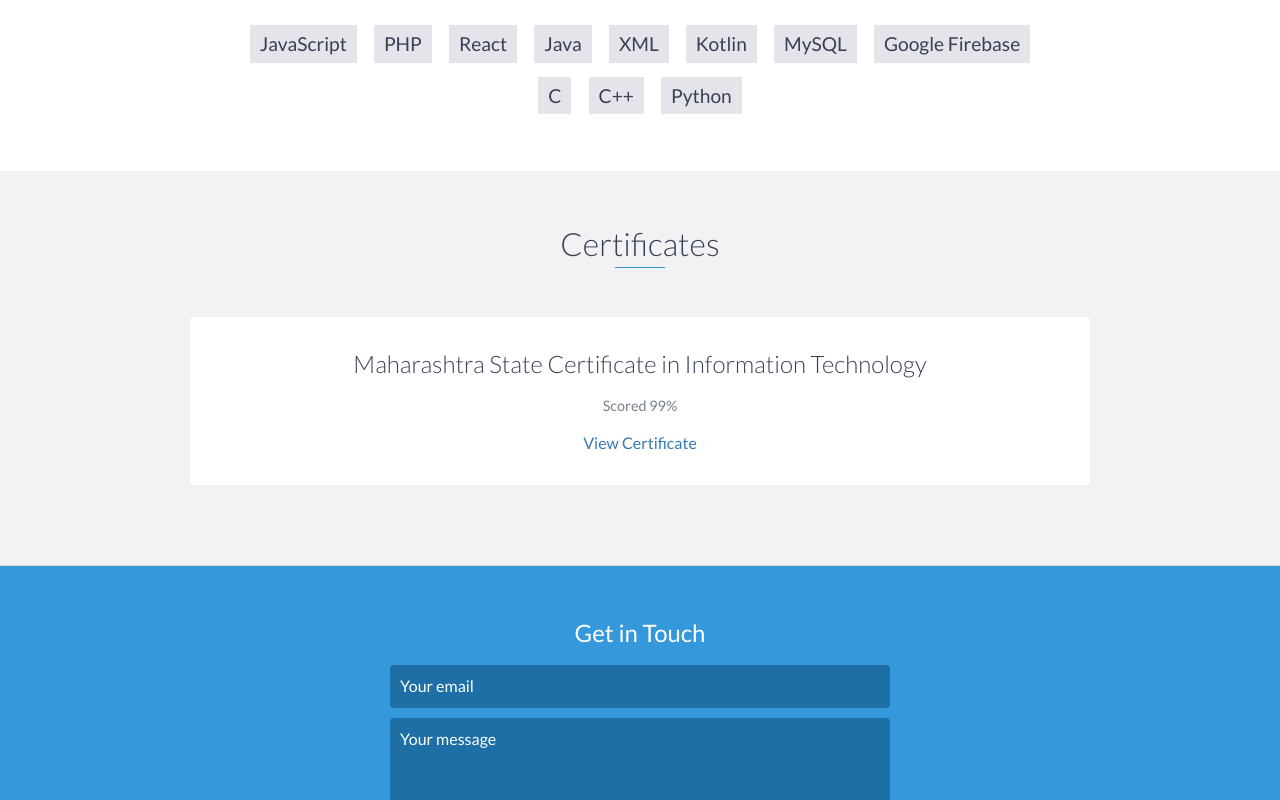
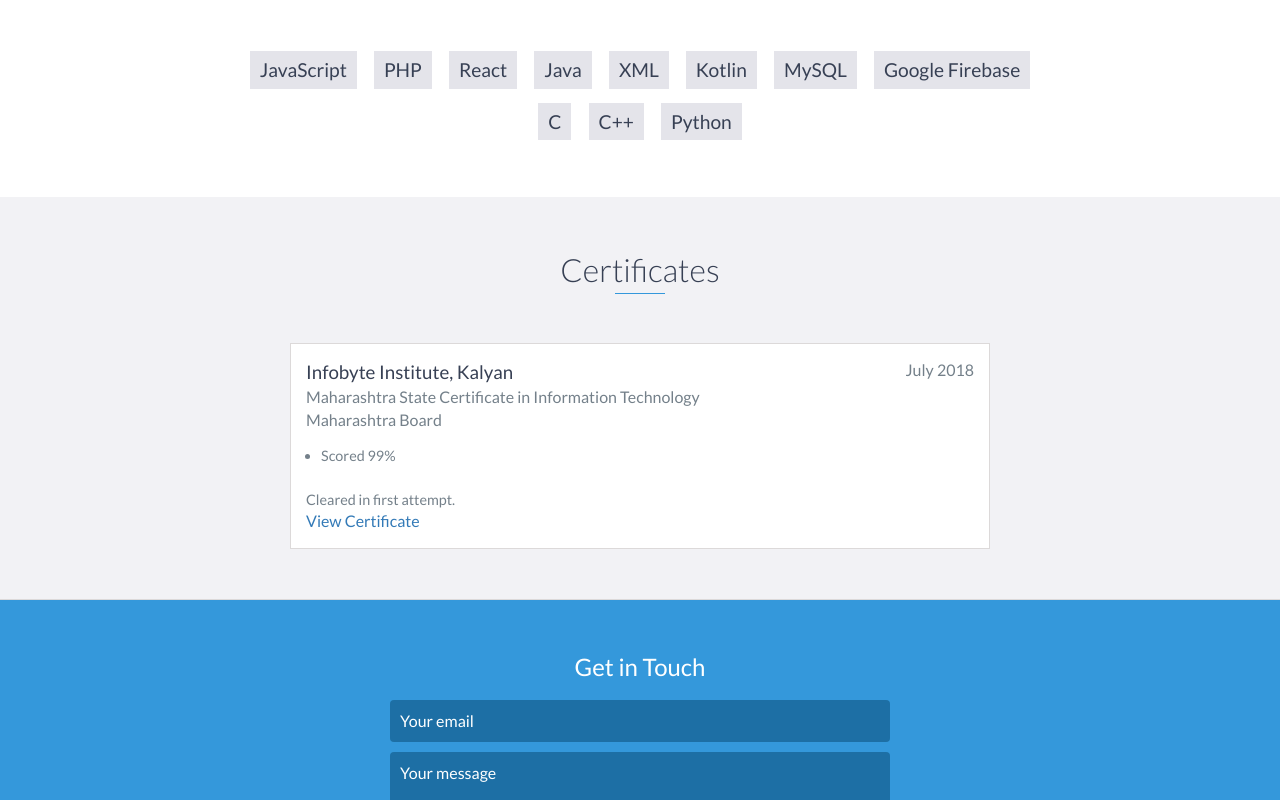
Before and after one commit to shridey/shridey.github.io, a website: page index.html in a window 1280 px wide. Shown: the part 3094-3894 px from the top of the page. Drawn offline with nearby package versions, Linux system fonts and the light colour scheme.

Commit message:
Added Date in Certificates and Corrected its Color

```diff
--- a/css/styles.css
+++ b/css/styles.css
@@ -596,7 +596,7 @@ footer {
 }
 
 #certificates {
-    padding: 50px 15px;
+    padding: 50px 15px 20px 15px;
     border-bottom: 1px solid #dcd9d9;
     text-align: center
 }
@@ -606,49 +606,43 @@ footer {
     margin-bottom: 50px
 }
 
-.certificate {
-    position: relative;
-    max-width: 900px;
+.certificate-block {
+    max-width: 700px;
     margin: 0 auto 30px auto;
-    overflow: hidden;
+    padding: 15px;
     background: #fff;
-    border-radius: 4px
+    border: 1px solid #dcd9d9;
+    text-align: left
 }
 
-.certificate-image {
-    float: left
+.certificate-block h3 {
+    font-weight: 500;
+    float: left;
+    margin: 0;
+    color: #374054
 }
 
-.certificate-info {
-    position: absolute;
-    top: 50%;
-    transform: translateY(-50%);
-    margin-left: 300px;
-    padding: 15px
+.certificate-block span {
+    color: #74808a;
+    float: right
 }
 
-.certificate-info h3 {
-    font-size: 1.5em;
-    font-weight: 300;
-    color: #374054;
+.certificate-block h4 {
+    color: #74808a;
+    clear: both;
+    font-weight: 500;
     margin: 0 0 15px 0
 }
 
-.certificate-info p {
+.certificate-block p,
+.certificate-block ul {
+    margin: 0;
     color: #74808a;
-    margin: 0 0 15px 0;
     font-size: 0.9em
 }
 
-.no-image .certificate-info {
-    position: relative;
-    margin: 0;
-    padding: 30px 15px;
-    transform: none
-}
-
-#more-certificates {
-    display: none
+.certificate-block ul {
+    padding: 0 0 0 15px
 }
 
 #contact {
--- a/index.html
+++ b/index.html
@@ -157,7 +157,7 @@
             <div class="row">
                 <div class="project no-image">
                     <div class="project-info">
-                        <h3>Achievers Home</h3>
+                        <h3>Achievers Home<hr></h3>
                         <p>It is a PHP and MySQL based dynamic website for Students.<br>
                         The website has two interfaces i.e. for Students, and for the Admin.<br>
                         Students can login and get daily updates of their lectures, homeworks, tests and more.<br>
@@ -195,22 +195,20 @@
 
     <div id="certificates" class="background-alt">
         <h2 class="heading">Certificates</h2>
-        <div class="container">
-            <div class="row">
-                <div class="certificate no-image">
-                    <div class="certificate-info">
-                        <h3>Maharashtra State Certificate in Information Technology</h3>
-                        <p>Scored 99%</p>
-                        <a href="./docs/MS-CIT Certificate.jpg">View Certificate</a>
-                    </div>
-                    <!-- End .certificate-info -->
-                </div>
-                <!-- End .certificate -->
-            </div>
+        <div class="certificate-block">
+            <h3>Infobyte Institute, Kalyan</h3>
+            <span class="certificate-date">July 2018</span>
+            <h4>Maharashtra State Certificate in Information Technology<br>Maharashtra Board</h4>
+            <ul>
+                <li>Scored 99%</li>
+            </ul>
+            <br>
+            <p>Cleared in first attempt.</p>
+            <a href="./docs/MS-CIT Certificate.jpg">View Certificate</a>
         </div>
+        <!-- End .certificate-block -->
     </div>
     <!-- End #certificates -->
-
 
     <div id="contact">
         <h2>Get in Touch</h2>
```
